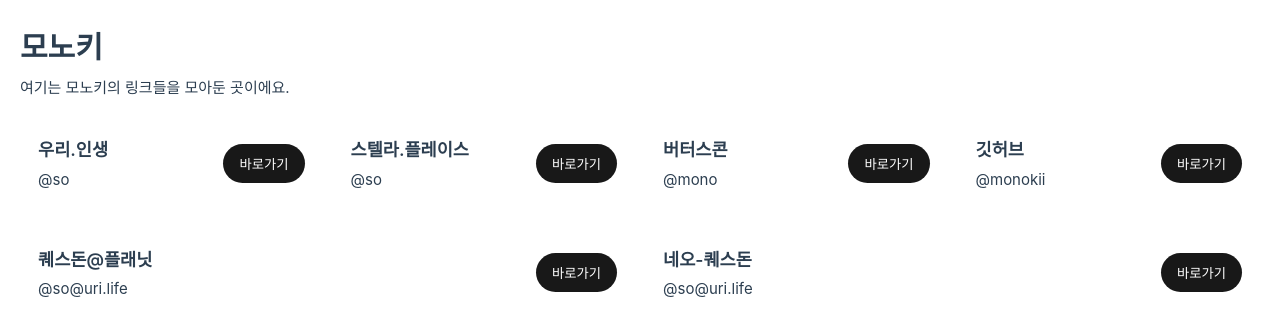
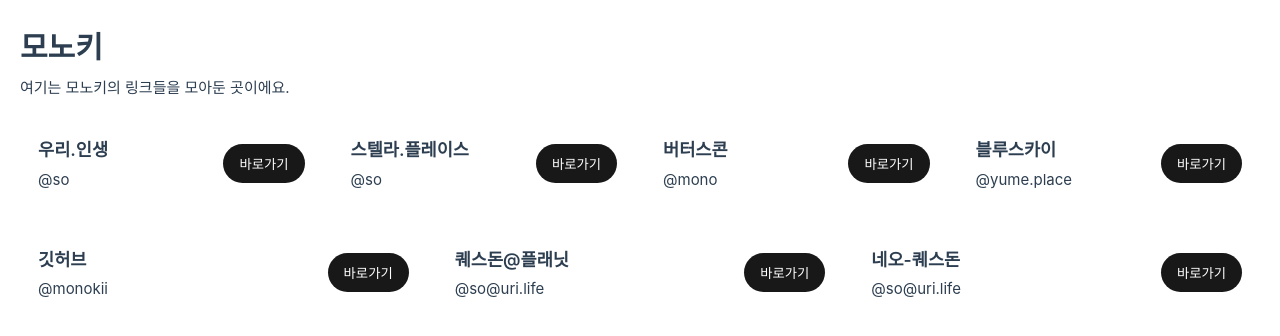
Before and after one commit to Monokii/monoki-mylinks, a Vue app: page / in a window 1280 px wide. Shown: the top 336 px of the page. Built offline with nearby package versions, Linux system fonts and the light colour scheme; a web font is replaced by a local one.

Commit message:
Update App.vue

```diff
--- a/src/App.vue
+++ b/src/App.vue
@@ -26,6 +26,7 @@ export default {
         {title: '우리.인생', description: '@so', url: "https://uri.life/@so"},
         {title: '스텔라.플레이스', description: '@so', url: 'https://stella.place/@so'},
         {title: '버터스콘', description: '@mono', url: 'https://buttersc.one/@mono'},
+        {title: '블루스카이', description: '@yume.place', url: 'https://bsky.app/profile/yume.place'},
         {title: '깃허브', description: '@monokii', url: 'https://github.com/Monokii'},
         {title: '퀘스돈@플래닛', description: '@so@uri.life', url: 'https://quesdon.planet.moe/@so@uri.life'},
         {title: '네오-퀘스돈', description: '@so@uri.life', url: 'https://neo-quesdon.serafuku.moe/main/user/@so@uri.life'},
```
